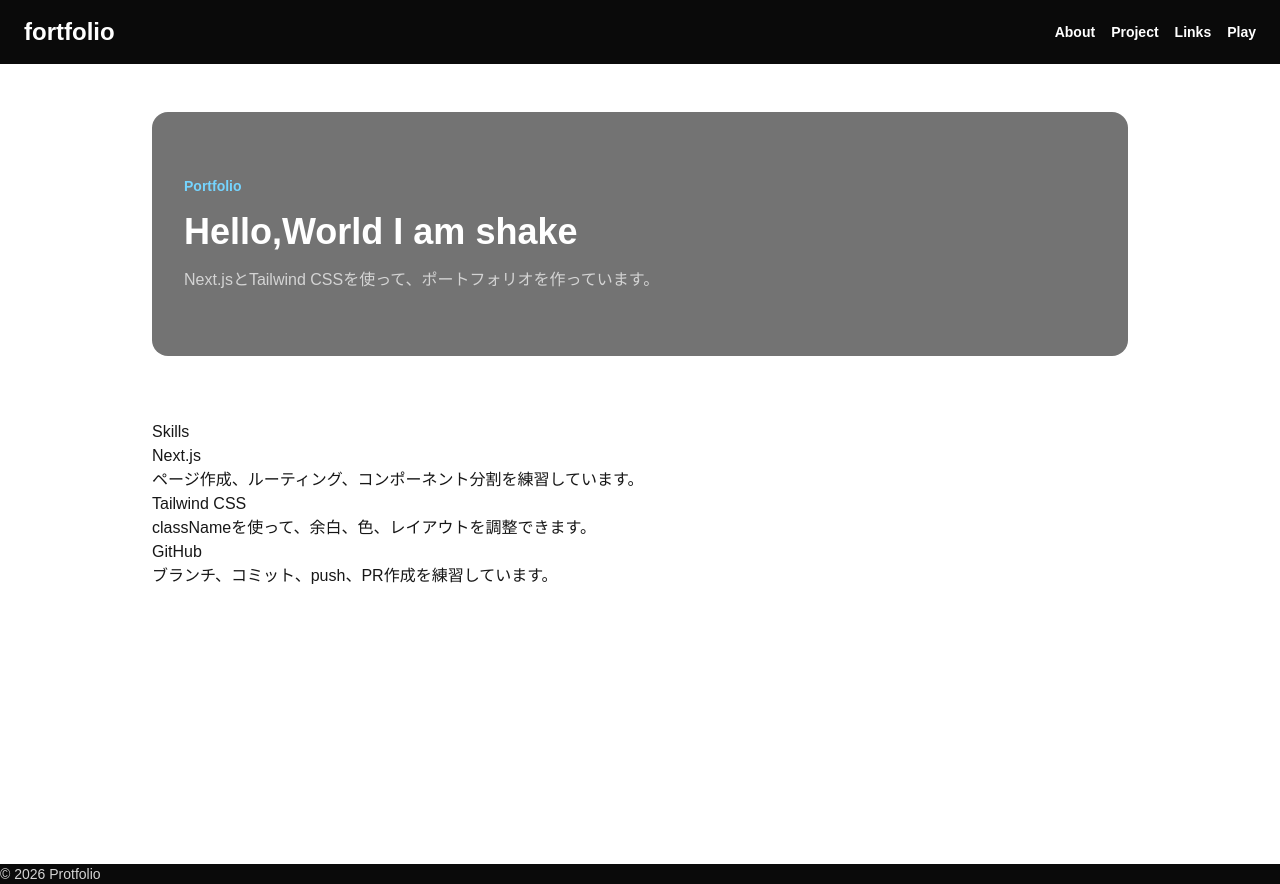
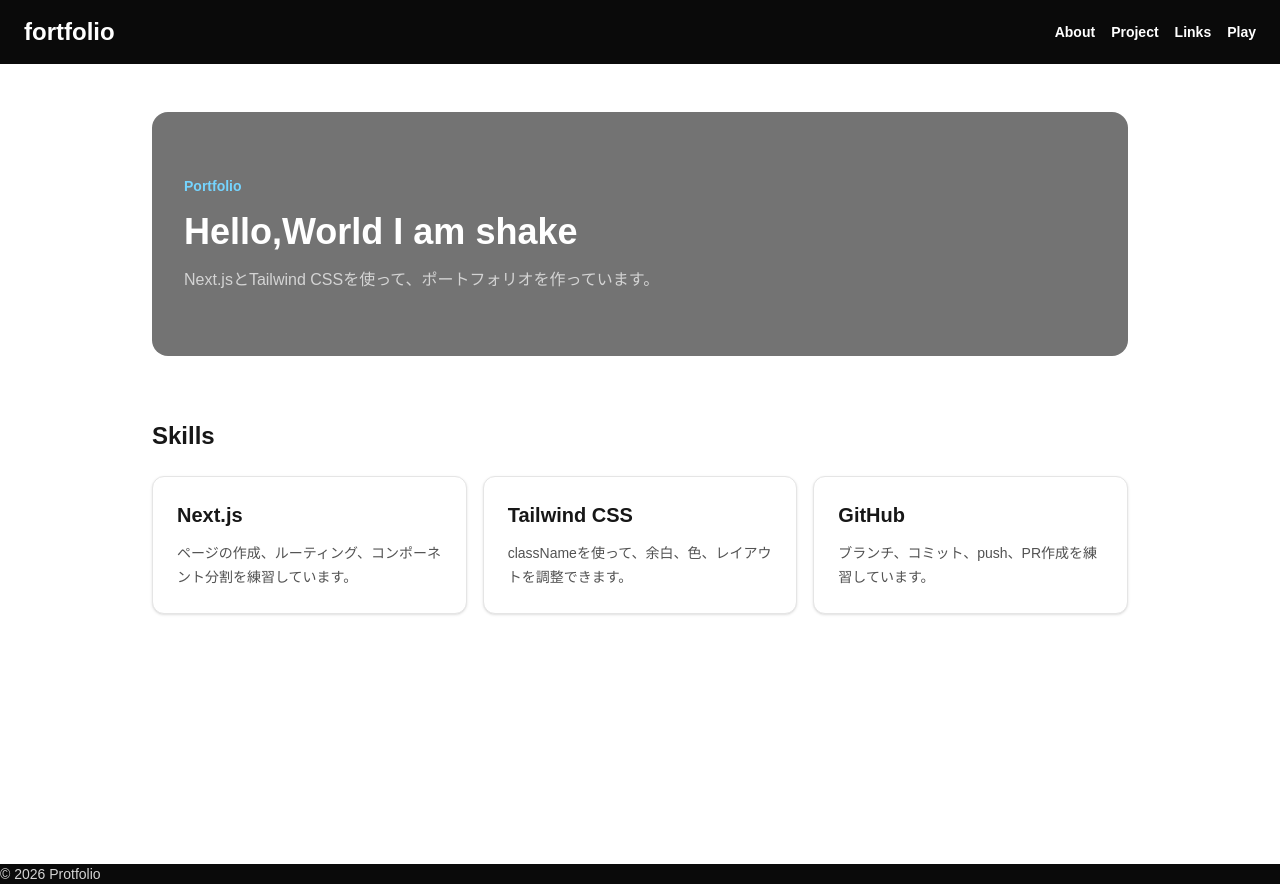
Before and after one commit to shake3deth/shake-portfolio, a Next.js app: page / in a window 1280 px wide. Built offline with nearby package versions, Linux system fonts and the light colour scheme.

Commit message:
feature:skillsカードを追加

```diff
--- a/src/app/layout.tsx
+++ b/src/app/layout.tsx
@@ -24,7 +24,7 @@
 }>) {
   return (
     <html
-      lang="en"
+      lang="ja"
       className={`${geistSans.variable} ${geistMono.variable} h-full antialiased`}
     >
       <body className="min-h-full flex flex-col">{children}</body>
--- a/src/app/page.tsx
+++ b/src/app/page.tsx
@@ -1,9 +1,25 @@
 import { MainLayout } from "../layouts/main/main-layout";
+import { SkillCard } from "../components/skill-card/skill-card";
+
+const skills =[
+  {
+    title: "Next.js",
+    description: "ページの作成、ルーティング、コンポーネント分割を練習しています。",
+  },
+  {
+    title: "Tailwind CSS",
+    description: "classNameを使って、余白、色、レイアウトを調整できます。",
+  },
+  {
+    title: "GitHub",
+    description: "ブランチ、コミット、push、PR作成を練習しています。",
+  }
+]
 
 export default function Home() {
   return(
     <MainLayout>
-      <div className="flex w-full mx-auto max-w-5xl flex-col gap-16 px-6 py-12">
+      <div className="flex w-full mx-auto max-w-5xl flex-col gap-16 px-6 py-12 ">
         <section className="rounded-2xl bg-neutral-500 text-white px-8 py-16">
           <p className="text-sm font-bold text-sky-300">Portfolio</p>
           <h1 className="mt-4 text-4xl font-bold">Hello,World I am shake</h1>
@@ -11,20 +27,11 @@
         </section>
 
         <section id='skills'>
-          <h2>Skills</h2>
-          <div>
-            <div>
-              <h3>Next.js</h3>
-              <p>ページ作成、ルーティング、コンポーネント分割を練習しています。</p>
-            </div>
-            <div>
-              <h3>Tailwind CSS</h3>
-              <p>classNameを使って、余白、色、レイアウトを調整できます。</p>
-            </div>
-            <div>
-              <h3>GitHub</h3>
-              <p>ブランチ、コミット、push、PR作成を練習しています。</p>
-            </div>
+          <h2 className="text-2xl font-bold text-neutral-900">Skills</h2>
+          <div className="mt-6 grid gap-4 md:grid-cols-3">
+            {skills.map((skill) =>(
+              <SkillCard key={skill.title} title={skill.title} description={skill.description} />
+            ))}
           </div>
         </section>
       </div>
--- /dev/null
+++ b/src/components/skill-card/skill-card.tsx
@@ -0,0 +1,15 @@
+type SkillCardProps = {
+    title: string;
+    description: string;
+};
+
+export const SkillCard = ({title,description}:SkillCardProps) =>{
+    return(
+        <div className="rounded-xl border border-neutral-200 bg-white p-6 shadow-sm">
+            <h3 className="text-xl font-bold text-neutral-900">{title}</h3>
+            <p className="mt-3 text-sm leading-6 text-neutral-600">
+                {description}
+            </p>
+        </div>
+    );
+};
```
